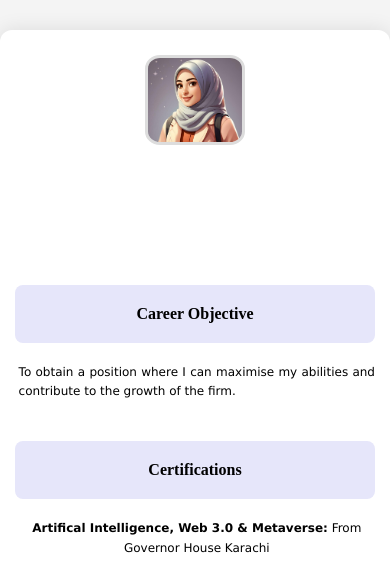
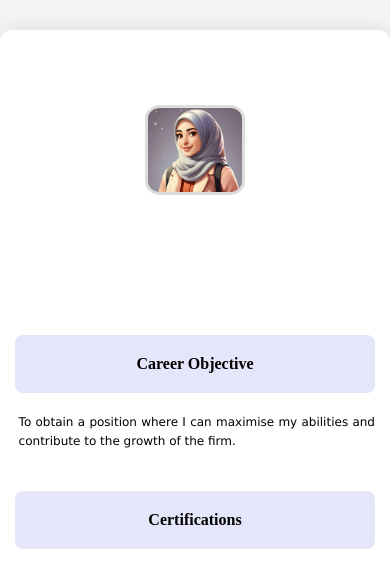
Before and after one commit to MehjabinKhan/Static_Interactive_Resume, a plain HTML site: page index.html in a window 390 px wide. Shown: the top 566 px of the page. Drawn offline with Linux system fonts and the light colour scheme.

Commit message:
Update design.css

```diff
--- a/design.css
+++ b/design.css
@@ -38,7 +38,7 @@ body {
 .profile-picture {
     width: 270px;
     height: 280px;
-    margin-top: 10px;
+    margin-top: 0px;
     margin-left: auto;
     margin-right: auto;
     border-radius: 15%;
@@ -217,6 +217,7 @@ button:hover {
     .profile-picture {
         width: 100px;
         height: 90px;
+        margin-top: 60px;
     }
 
     h1 {
```
